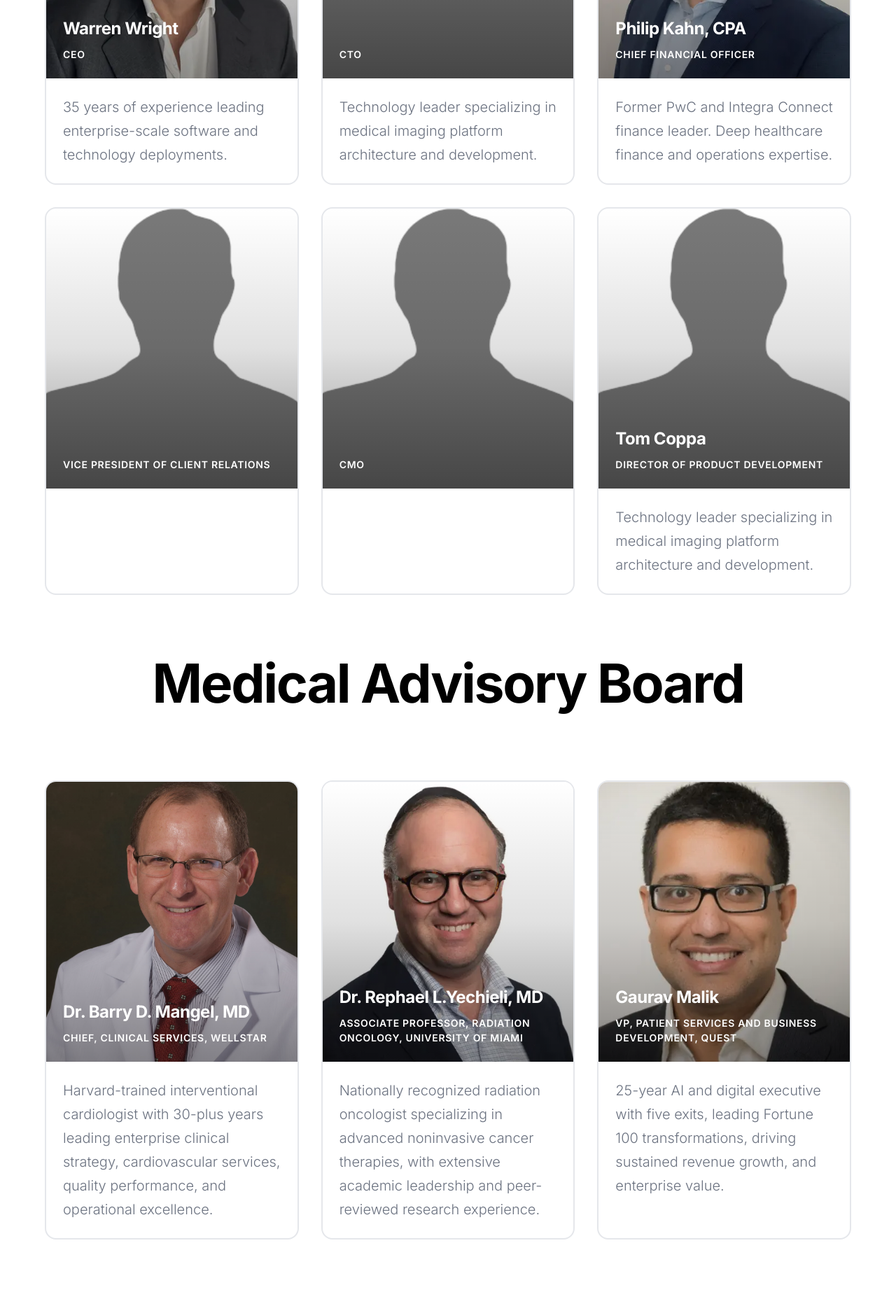
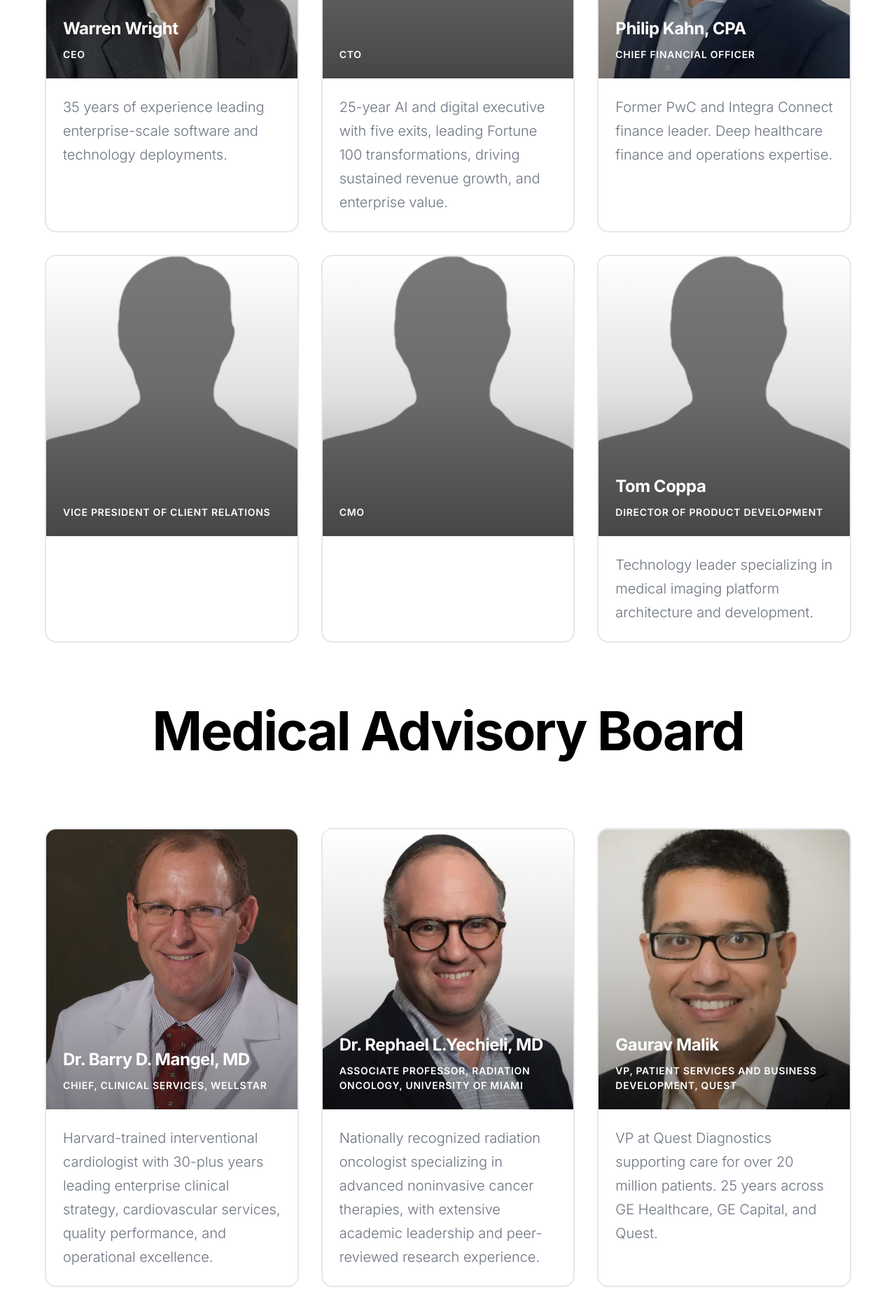
Before and after one commit to twicecoder10/nxxus, a React (Vite) app: page /about in a window 1280 px wide. Shown: the part 900-2766 px from the top of the page at 70% size. Built offline with nearby package versions, Linux system fonts and the light colour scheme.

Commit message:
Reorder team section: Move Avi Grossman card below Akiva Podolsky and center it

```diff
--- a/src/components/TeamSection.tsx
+++ b/src/components/TeamSection.tsx
@@ -32,7 +32,7 @@ export function TeamSection() {
     {
       name: '',
       title: 'CTO',
-      bio: 'Technology leader specializing in medical imaging platform architecture and development.',
+      bio: '25-year AI and digital executive with five exits, leading Fortune 100 transformations, driving sustained revenue growth, and enterprise value.',
       image: tomImage,
     },
     {
@@ -108,7 +108,7 @@ export function TeamSection() {
     {
       name: 'Gaurav Malik',
       title: 'VP, Patient Services and Business Development, Quest',
-      bio: '25-year AI and digital executive with five exits, leading Fortune 100 transformations, driving sustained revenue growth, and enterprise value.',
+      bio: 'VP at Quest Diagnostics supporting care for over 20 million patients. 25 years across GE Healthcare, GE Capital, and Quest.',
       image: gauravMalikImage,
     },
   ];
@@ -118,6 +118,9 @@ export function TeamSection() {
       <style>{`
         @media (min-width: 768px) {
           .tom-coppa-card {
+            grid-column: 2 / 3;
+          }
+          .avi-grossman-card {
             grid-column: 2 / 3;
           }
         }
@@ -223,14 +226,17 @@ export function TeamSection() {
 
           {/* Core Team Grid */}
           <div className="grid md:grid-cols-3 gap-8 items-stretch max-w-[1040px] mx-auto">
-            {coreTeam.map((member, idx) => (
-              <TeamCard
-                key={idx}
-                member={member}
-                index={idx}
-                shouldCenter={idx === 6 && coreTeam.length % 3 === 1}
-              />
-            ))}
+            {coreTeam.map((member, idx) => {
+              const isAviGrossman = member.name === 'Avi Grossman, MBA';
+              return (
+                <TeamCard
+                  key={idx}
+                  member={member}
+                  index={idx}
+                  shouldCenter={isAviGrossman}
+                />
+              );
+            })}
           </div>
           <br></br> <br></br>
         </motion.div>
@@ -241,9 +247,10 @@ export function TeamSection() {
 }
 
 function TeamCard({ member, index, shouldCenter = false }: { member: any; index: number; shouldCenter?: boolean }) {
+  const isAviGrossman = member.name === 'Avi Grossman, MBA';
   return (
     <motion.div
-      className={`group h-full ${shouldCenter ? 'tom-coppa-card' : ''}`}
+      className={`group h-full ${shouldCenter ? (isAviGrossman ? 'avi-grossman-card' : 'tom-coppa-card') : ''}`}
       initial={{ opacity: 0, y: 40 }}
       whileInView={{ opacity: 1, y: 0 }}
       viewport={{ once: true }}
```
